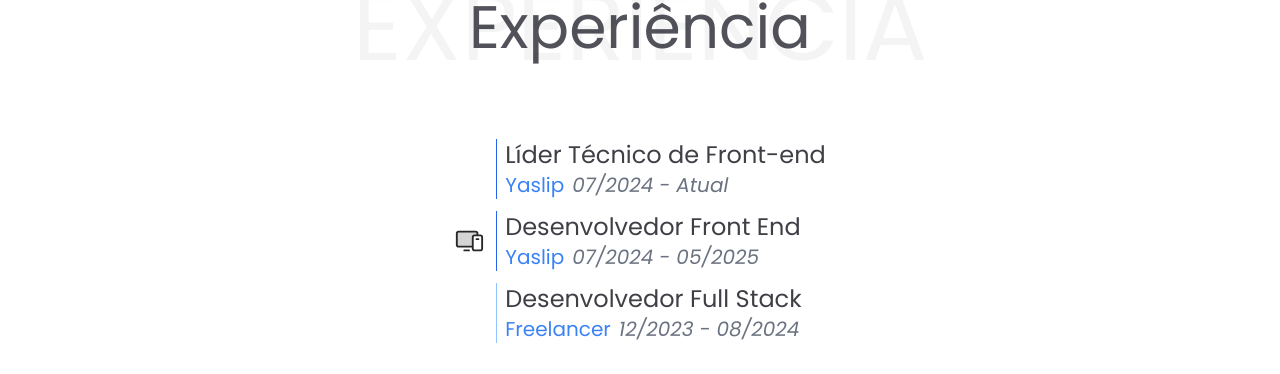
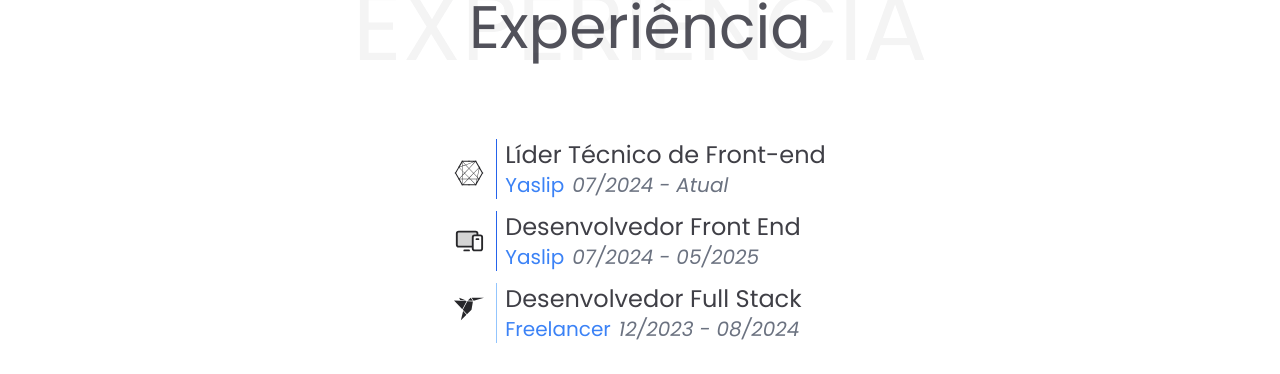
Before and after one commit to WesRamox/Portfolio, a React (Vite) app: page / in a window 1280 px wide. Shown: the part 1573-1947 px from the top of the page. Built offline with nearby package versions, Linux system fonts and the light colour scheme.

Commit message:
Fix: Corrigindo icons

```diff
--- a/src/components/Job/Job.tsx
+++ b/src/components/Job/Job.tsx
@@ -1,12 +1,14 @@
 import { PiDevicesDuotone } from "react-icons/pi";
+import { FaConnectdevelop } from "react-icons/fa";
+import { SiFreelancer } from "react-icons/si";
 
 export default function Job() {
-
   return (
     <div className="flex gap-3">
       <div className="flex flex-col justify-around">
+        <FaConnectdevelop size={30} />
         <PiDevicesDuotone size={30} />
-        {/*         <SiFreelancer size={30} /> */}
+        <SiFreelancer size={30} />
       </div>
       <div className="exp flex flex-col gap-3">
         <div className="flex flex-col text-start border-l-[1px] pl-2 border-blue-600">
```
